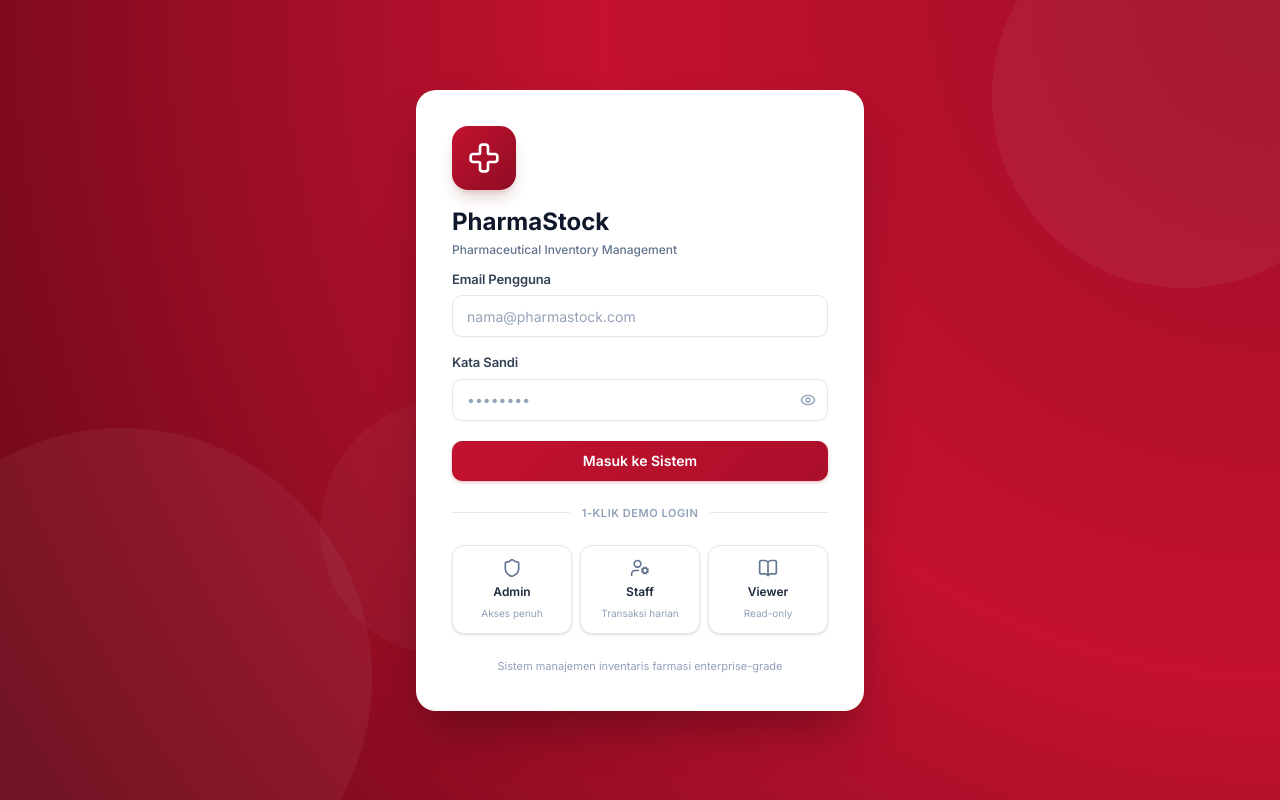
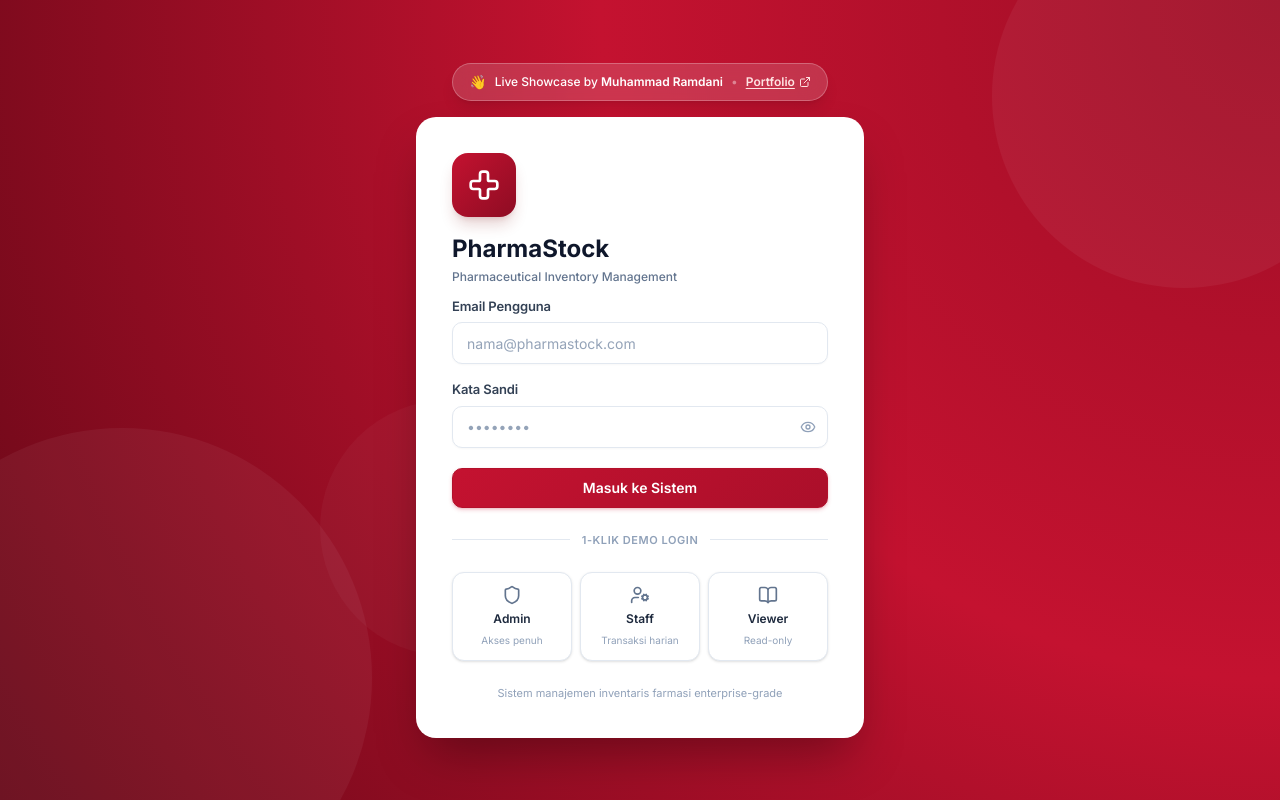
Before and after one commit to mramdhani/PharmaStock, a Next.js app in the folder frontend/: page /login in a window 1280 px wide. Built offline with nearby package versions, Linux system fonts and the light colour scheme; no server answers.

Commit message:
feat(ui): add floating showcase pill on login and enterprise welcome banner on dashboard

```diff
--- a/frontend/src/app/dashboard/page.tsx
+++ b/frontend/src/app/dashboard/page.tsx
@@ -12,6 +12,8 @@ import {
   XCircle,
   Clock,
   ArrowRight,
+  Sparkles,
+  X,
 } from 'lucide-react';
 import Link from 'next/link';
 import {
@@ -55,6 +57,7 @@ export default function DashboardPage() {
   const { user } = useAuth();
   const [data, setData] = useState<DashboardData | null>(null);
   const [loading, setLoading] = useState(true);
+  const [showBanner, setShowBanner] = useState(true);
 
   useEffect(() => {
     dashboardApi
@@ -170,6 +173,56 @@ export default function DashboardPage() {
 
       {/* Content */}
       <div className="page-content">
+        {/* Recruiter / Visitor Welcome Banner */}
+        {showBanner && (
+          <div className="mb-6 p-4 rounded-2xl bg-gradient-to-r from-red-50 via-white to-red-50/40 border border-red-200/70 shadow-sm relative flex items-start justify-between gap-4 animate-in fade-in">
+            <div className="flex items-start gap-3.5">
+              <div className="w-10 h-10 rounded-xl bg-red-100/80 text-[#c41230] flex items-center justify-center shrink-0 mt-0.5 shadow-sm">
+                <Sparkles className="w-5 h-5" />
+              </div>
+              <div className="space-y-1">
+                <div className="flex items-center gap-2">
+                  <h3 className="text-sm font-bold text-slate-900">
+                    Live Enterprise Showcase — PharmaStock
+                  </h3>
+                  <span className="px-2 py-0.5 text-[10px] font-bold rounded-full bg-red-100 text-[#c41230]">
+                    Portfolio
+                  </span>
+                </div>
+                <p className="text-xs text-slate-600 leading-relaxed max-w-2xl">
+                  Halo Rekruter & Pengunjung! Aplikasi ini dibangun oleh <strong>Muhammad Ramdani</strong> menggunakan <strong>Next.js, NestJS, PostgreSQL</strong>, dan dideploy via <strong>Docker di Linux VPS</strong>. Silakan eksplorasi fitur stok, batch, atau uji dokumentasi API interaktif.
+                </p>
+                <div className="flex flex-wrap items-center gap-3 pt-1 text-xs">
+                  <a
+                    href="https://pharmastock.muhramdani.com/api/docs/"
+                    target="_blank"
+                    rel="noopener noreferrer"
+                    className="font-semibold text-[#c41230] hover:underline flex items-center gap-1"
+                  >
+                    📘 Dokumentasi Swagger API &rarr;
+                  </a>
+                  <span className="text-slate-300">•</span>
+                  <a
+                    href="https://muhramdani.com/"
+                    target="_blank"
+                    rel="noopener noreferrer"
+                    className="text-slate-600 hover:text-slate-900 hover:underline"
+                  >
+                    🌐 Kunjungi Portofolio Utama
+                  </a>
+                </div>
+              </div>
+            </div>
+            <button
+              onClick={() => setShowBanner(false)}
+              className="text-slate-400 hover:text-slate-600 p-1 -mr-1 -mt-1 transition-colors"
+              title="Tutup sapaan"
+            >
+              <X className="w-4 h-4" />
+            </button>
+          </div>
+        )}
+
         {/* KPI Cards Grid */}
         <div className="grid grid-cols-1 sm:grid-cols-2 lg:grid-cols-3 gap-5 mb-8">
           {kpiCards.map((card) => (
--- a/frontend/src/app/login/page.tsx
+++ b/frontend/src/app/login/page.tsx
@@ -2,7 +2,7 @@
 
 import { useState, useEffect } from 'react';
 import { useRouter } from 'next/navigation';
-import { Cross, Eye, EyeOff, Shield, UserCog, BookOpen, Clock, AlertTriangle, ShieldAlert } from 'lucide-react';
+import { Cross, Eye, EyeOff, Shield, UserCog, BookOpen, Clock, AlertTriangle, ShieldAlert, ExternalLink } from 'lucide-react';
 import { authApi } from '@/lib/api';
 
 const demoAccounts = [
@@ -153,7 +153,25 @@ export default function LoginPage() {
         <div className="absolute top-1/2 left-1/4 w-64 h-64 rounded-full bg-white/3" />
       </div>
 
-      <div className="login-card relative">
+      <div className="w-full max-w-md flex flex-col items-center z-10">
+        {/* Floating Glassmorphic Greeting Pill di Luar Card */}
+        <div className="mb-4 inline-flex items-center gap-2 px-4 py-2 rounded-full bg-white/15 hover:bg-white/20 backdrop-blur-md border border-white/25 text-white shadow-lg transition-all text-xs">
+          <span className="text-sm">👋</span>
+          <span className="font-medium">
+            Live Showcase by <strong className="font-semibold text-white">Muhammad Ramdani</strong>
+          </span>
+          <span className="text-white/40">•</span>
+          <a
+            href="https://muhramdani.com"
+            target="_blank"
+            rel="noopener noreferrer"
+            className="inline-flex items-center gap-1 font-semibold text-red-100 hover:text-white underline underline-offset-2 transition-colors"
+          >
+            Portfolio <ExternalLink className="w-3 h-3" />
+          </a>
+        </div>
+
+        <div className="login-card relative w-full">
           {/* Logo */}
           <div className="login-logo mb-3">
             <div className="w-16 h-16 rounded-2xl bg-gradient-to-br from-[#c41230] to-[#8e0c23] flex items-center justify-center mb-4 shadow-lg shadow-red-900/20">
@@ -310,5 +328,6 @@ export default function LoginPage() {
         </p>
       </div>
     </div>
+    </div>
   );
 }
```
Lines whose indentation alone changed are shown as unchanged.
